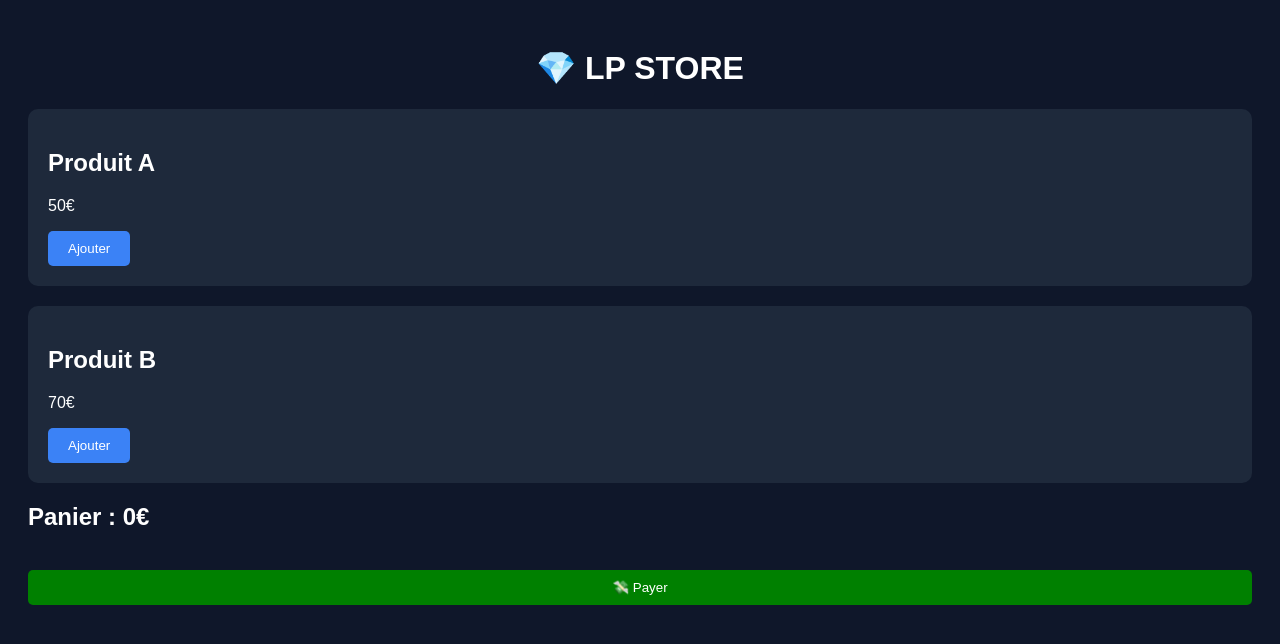
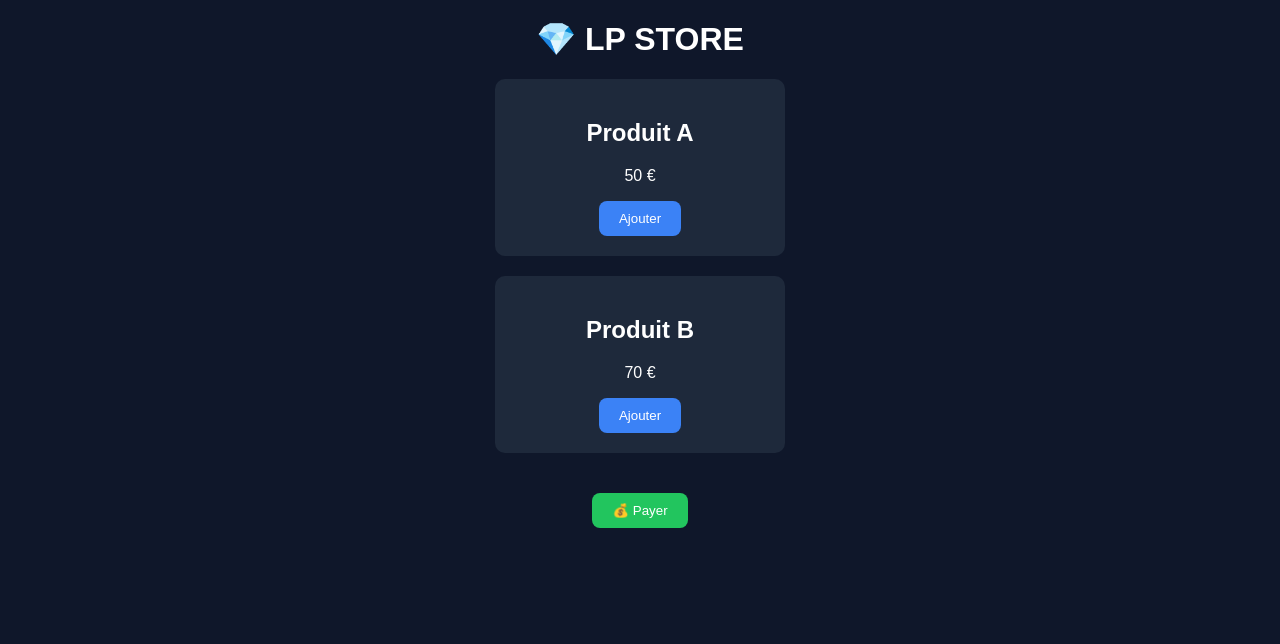
Before and after one commit to alababa790-rgb/miniapp, a website: page index.html in a window 1280 px wide. Drawn offline with Linux system fonts and the light colour scheme.

Commit message:
index final

```diff
--- a/index.html
+++ b/index.html
@@ -6,77 +6,85 @@
 
 <style>
 body {
+    font-family: Arial;
     background: #0f172a;
     color: white;
-      font-family: Arial;
-      padding: 20px;
+    text-align: center;
 }
 
 h1 {
-      text-align: center;
+    margin-top: 20px;
 }
 
-    .product {
+.produit {
     background: #1e293b;
+    margin: 20px auto;
     padding: 20px;
-      margin: 20px 0;
+    width: 250px;
     border-radius: 10px;
 }
 
 button {
+    padding: 10px 20px;
+    border: none;
+    border-radius: 8px;
     background: #3b82f6;
-      border: none;
-      padding: 10px 20px;
     color: white;
-      border-radius: 5px;
     cursor: pointer;
 }
 
-    .pay {
-      width: 100%;
-      background: green;
+button:hover {
+    background: #2563eb;
+}
+
+.payer {
+    background: #22c55e;
     margin-top: 20px;
 }
 </style>
+
 </head>
 
 <body>
 
 <h1>💎 LP STORE</h1>
 
-  <div class="product">
+<div class="produit">
     <h2>Produit A</h2>
-    <p>50€</p>
-    <button onclick="ajouter('Produit A - 50€')">Ajouter</button>
+    <p>50 €</p>
+    <button onclick="ajouter('Produit A', 50)">Ajouter</button>
 </div>
 
-  <div class="product">
+<div class="produit">
     <h2>Produit B</h2>
-    <p>70€</p>
-    <button onclick="ajouter('Produit B - 70€')">Ajouter</button>
+    <p>70 €</p>
+    <button onclick="ajouter('Produit B', 70)">Ajouter</button>
 </div>
 
-  <h2 id="panier">Panier : 0€</h2>
-
-  <button class="pay" onclick="payer()">💸 Payer</button>
+<button class="payer" onclick="payer()">💰 Payer</button>
 
 <script>
-    let total = 0;
+let panier = [];
 
-    function ajouter(produit) {
-      if (produit.includes("50")) total += 50;
-      if (produit.includes("70")) total += 70;
-
-      document.getElementById("panier").innerText = "Panier : " + total + "€";
+function ajouter(nom, prix) {
+    panier.push({ nom, prix });
+    alert(nom + " ajouté !");
 }
 
-    function payer() {
-      fetch('/payer')
-        .then(() => {
-          alert("Commande envoyée !");
-          total = 0;
-          document.getElementById("panier").innerText = "Panier : 0€";
+async function payer() {
+    if (panier.length === 0) {
+        alert("Panier vide !");
+        return;
+    }
+
+    await fetch('/payer', {
+        method: 'POST',
+        headers: { 'Content-Type': 'application/json' },
+        body: JSON.stringify({ panier })
     });
+
+    alert("Commande envoyée sur Telegram 🔥");
+    panier = [];
 }
 </script>
 
```
Also changed, not shown: server.js (+31 -26 lines). Lines whose indentation alone changed are shown as unchanged.
